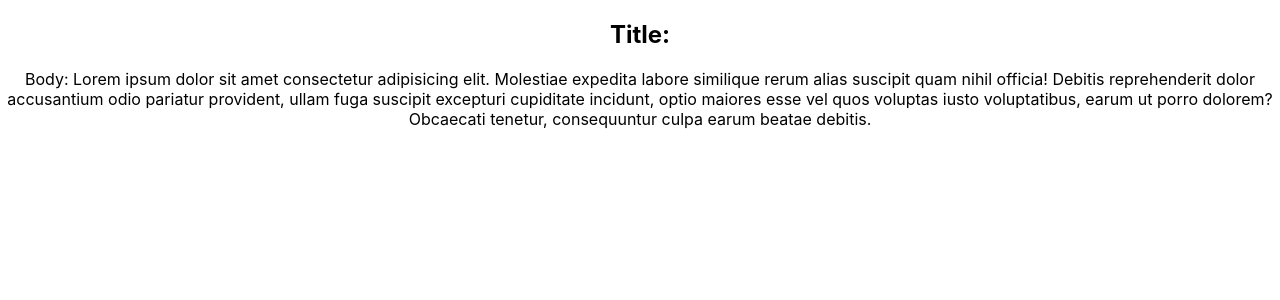
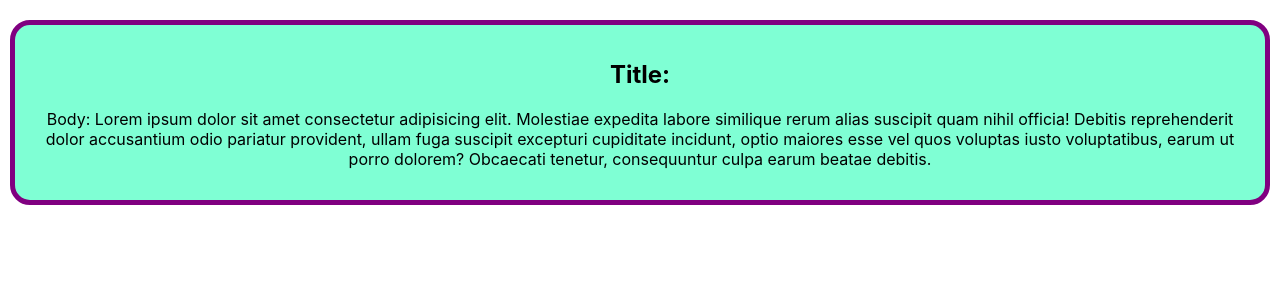
Before and after one commit to webhero-nur/reactjs-concept-recap-46.5, a React (Create React App) app: page / in a window 1280 px wide. Shown: the top 300 px of the page. Built offline with nearby package versions, Linux system fonts and the light colour scheme.

Commit message:
blog class added to article tag inside JSX

```diff
--- a/src/App.css
+++ b/src/App.css
@@ -32,7 +32,16 @@
   from {
     transform: rotate(0deg);
   }
+
   to {
     transform: rotate(360deg);
   }
 }
+
+.blog {
+  background-color: aquamarine;
+  border: 5px solid purple;
+  border-radius: 20px;
+  padding: 15px;
+  margin: 20px 10px;
+}
--- a/src/App.js
+++ b/src/App.js
@@ -11,7 +11,7 @@ function App() {
 function Article() {
   return (
     <div>
-      <article>
+      <article className='blog'>
         <h1>Title: </h1>
         <p>Body: Lorem ipsum dolor sit amet consectetur adipisicing elit. Molestiae expedita labore similique rerum alias suscipit quam nihil officia! Debitis reprehenderit dolor accusantium odio pariatur provident, ullam fuga suscipit excepturi cupiditate incidunt, optio maiores esse vel quos voluptas iusto voluptatibus, earum ut porro dolorem? Obcaecati tenetur, consequuntur culpa earum beatae debitis.</p>
       </article>
```
